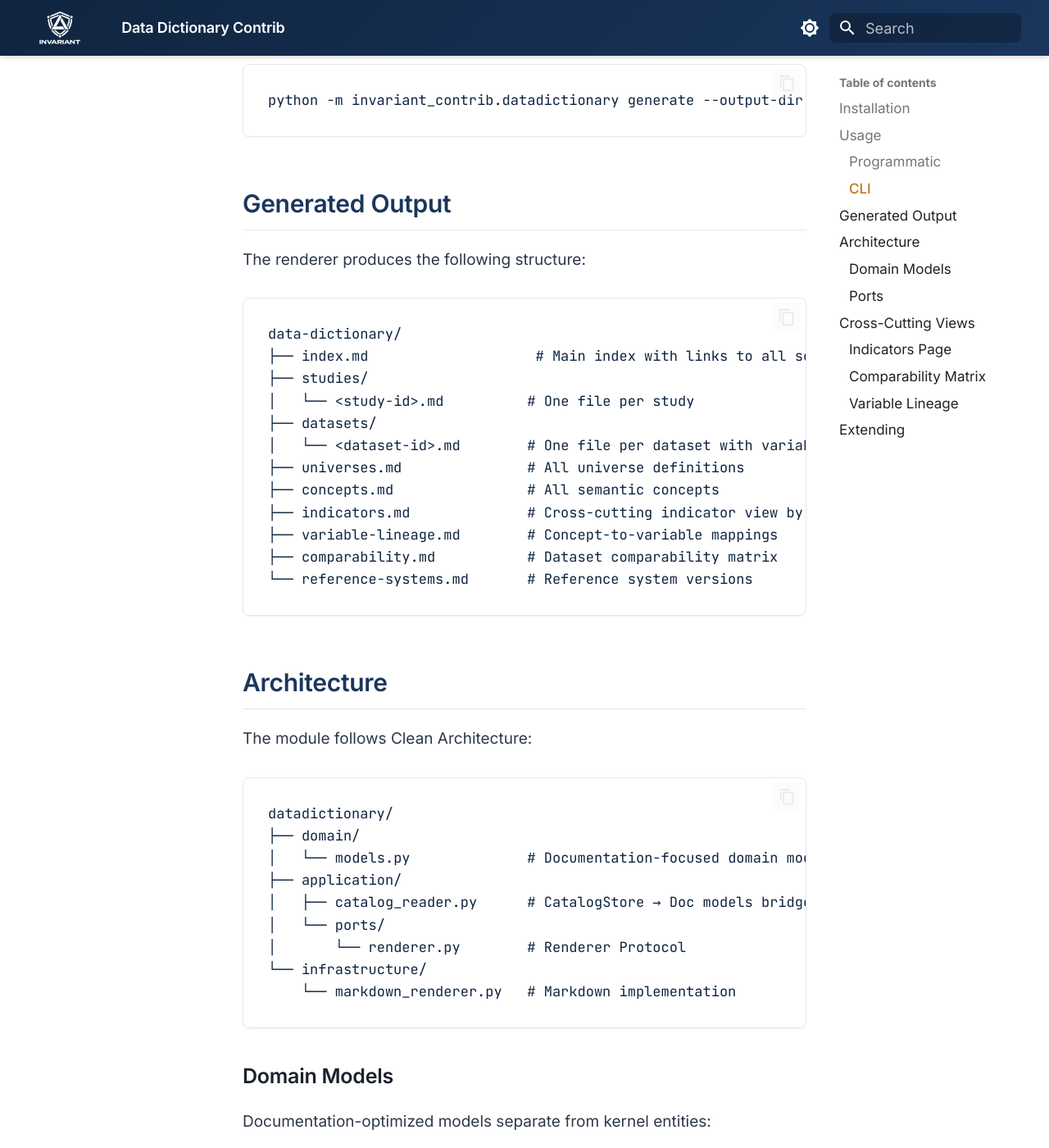
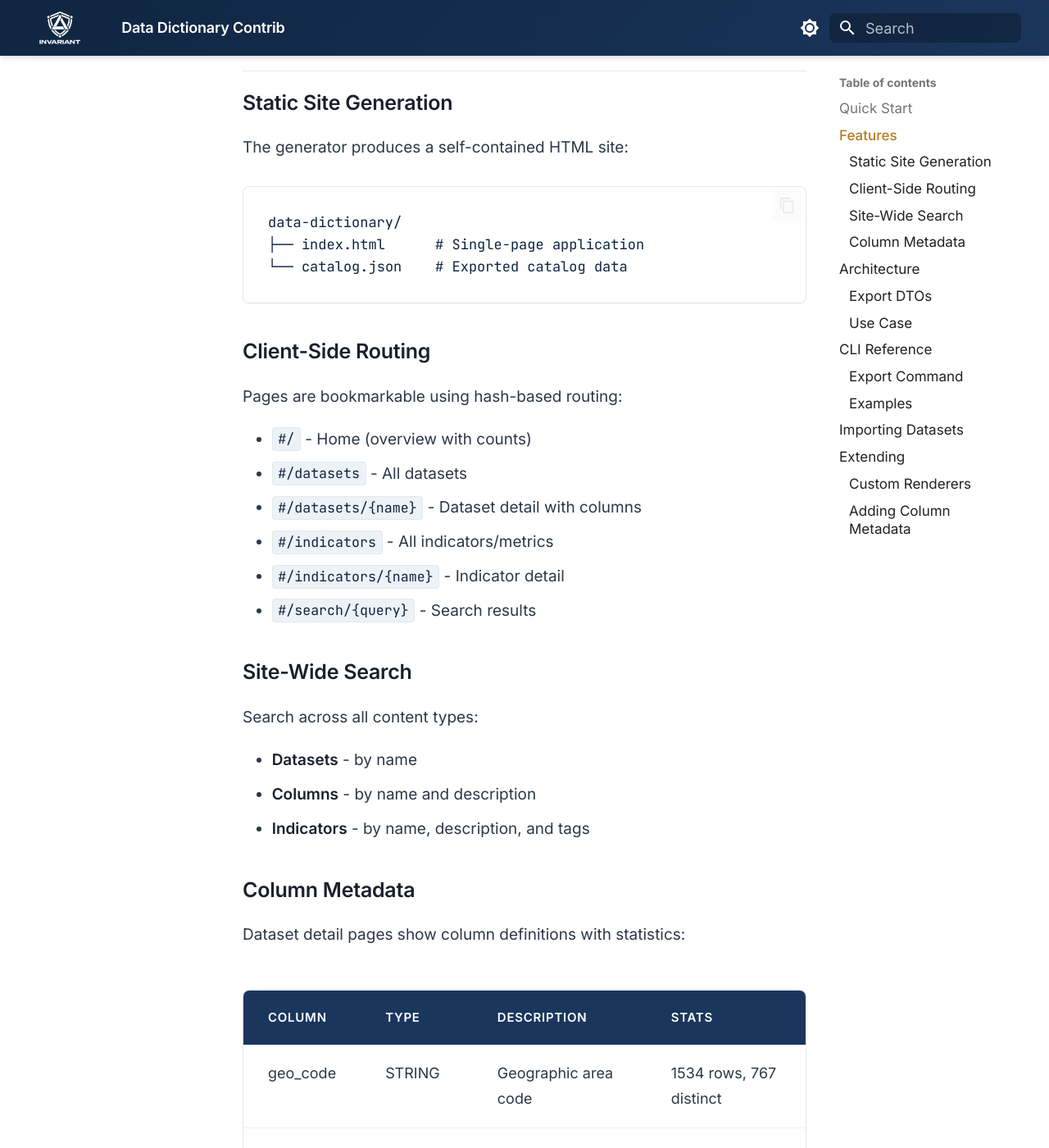
Before and after one commit to adieyal/invariant, an MkDocs documentation site: the page built from docs/developer/data-dictionary-contrib.md, in a window 1280 px wide and 1400 px high, scrolled down 1213 px. Shown: the whole window at 82% size. Built offline with MkDocs 1.6.1 and Material for MkDocs 9.7.7, drawn with Linux system fonts in a browser that asks for light colours; some of the changed text lies outside the part shown.

Commit message:
Update data dictionary docs for static HTML site generator

````diff
--- a/docs/developer/data-dictionary-contrib.md
+++ b/docs/developer/data-dictionary-contrib.md
@@ -1,133 +1,219 @@
 # Data Dictionary Contrib
 
-The `invariant_contrib.datadictionary` module generates Markdown documentation from catalog content. It transforms kernel entities into navigable documentation with cross-cutting views.
+The `invariant_contrib.datadictionary` module generates a static HTML documentation site from semantic catalog content. It exports catalog data as JSON and renders it as a single-page application with client-side routing and search.
 
-## Installation
+## Quick Start
 
-The module is included in the `invariant_contrib` package:
+Using the Makefile:
 
-```python
-from invariant_contrib.datadictionary import GenerateDataDictionary
+```bash
+# Generate data dictionary
+make data-dictionary
+
+# Generate and serve locally
+make data-dictionary-serve
 ```
 
-## Usage
+Or using the CLI directly:
 
-### Programmatic
+```bash
+# Export catalog and generate HTML site
+python -m invariant_contrib.datadictionary export \
+    --assets path/to/assets \
+    --output ./data-dictionary \
+    --with-renderer
 
-```python
-from pathlib import Path
-from invariant_contrib.datadictionary import GenerateDataDictionary
-
-# Your CatalogStore implementation
-catalog_store = YourCatalogStore(...)
-
-# Generate documentation
-use_case = GenerateDataDictionary(catalog_store)
-use_case.execute(Path("./data-dictionary"))
+# Serve locally
+python -m http.server 8000 -d ./data-dictionary
 ```
 
-### CLI
+## Features
 
-```bash
-python -m invariant_contrib.datadictionary generate --output-dir ./data-dictionary
-```
+### Static Site Generation
 
-## Generated Output
-
-The renderer produces the following structure:
+The generator produces a self-contained HTML site:
 
 ```
 data-dictionary/
-├── index.md                    # Main index with links to all sections
-├── studies/
-│   └── <study-id>.md          # One file per study
-├── datasets/
-│   └── <dataset-id>.md        # One file per dataset with variable tables
-├── universes.md               # All universe definitions
-├── concepts.md                # All semantic concepts
-├── indicators.md              # Cross-cutting indicator view by aggregation policy
-├── variable-lineage.md        # Concept-to-variable mappings
-├── comparability.md           # Dataset comparability matrix
-└── reference-systems.md       # Reference system versions
+├── index.html      # Single-page application
+└── catalog.json    # Exported catalog data
 ```
+
+### Client-Side Routing
+
+Pages are bookmarkable using hash-based routing:
+
+- `#/` - Home (overview with counts)
+- `#/datasets` - All datasets
+- `#/datasets/{name}` - Dataset detail with columns
+- `#/indicators` - All indicators/metrics
+- `#/indicators/{name}` - Indicator detail
+- `#/search/{query}` - Search results
+
+### Site-Wide Search
+
+Search across all content types:
+
+- **Datasets** - by name
+- **Columns** - by name and description
+- **Indicators** - by name, description, and tags
+
+### Column Metadata
+
+Dataset detail pages show column definitions with statistics:
+
+| Column | Type | Description | Stats |
+|--------|------|-------------|-------|
+| geo_code | STRING | Geographic area code | 1534 rows, 767 distinct |
+| sex | STRING | - | 1534 rows, 2 distinct |
+| count | INTEGER | Population count | 1534 rows, 296 distinct |
 
 ## Architecture
 
-The module follows Clean Architecture:
+The module follows Clean Architecture with a clear separation:
 
 ```
-datadictionary/
-├── domain/
-│   └── models.py              # Documentation-focused domain models
+invariant/                           # Core kernel
 ├── application/
-│   ├── catalog_reader.py      # CatalogStore → Doc models bridge
-│   └── ports/
-│       └── renderer.py        # Renderer Protocol
-└── infrastructure/
-    └── markdown_renderer.py   # Markdown implementation
+│   ├── dto/
+│   │   └── catalog_export.py       # Export DTOs (JSON-serializable)
+│   └── use_cases/
+│       └── export_catalog.py       # ExportCatalogUseCase
+
+invariant_contrib/
+└── datadictionary/
+    ├── __main__.py                 # CLI entry point
+    └── renderer/
+        └── index.html              # Single-file HTML renderer
 ```
 
-### Domain Models
+### Export DTOs
 
-Documentation-optimized models separate from kernel entities:
+The core provides JSON-serializable DTOs for catalog export:
 
-| Model | Purpose |
-|-------|---------|
-| `CatalogDoc` | Full catalog with cross-cutting properties |
-| `StudyDoc` | Study with datasets |
-| `DatasetDoc` | Dataset with variables, dimensions, measures, indicators |
-| `VariableDoc` | Variable with role detection |
-| `IndicatorDoc` | Indicator-specific metadata |
-| `UniverseDoc` | Universe definitions |
-| `ConceptDoc` | Semantic concepts |
-| `ReferenceSystemDoc` | Reference system versions |
+| DTO | Purpose |
+|-----|---------|
+| `CatalogExportDTO` | Complete catalog with all assets |
+| `DatasetExportDTO` | Dataset with columns and metadata |
+| `ColumnExportDTO` | Column definition with type and stats |
+| `ColumnStatsExportDTO` | Column statistics (row_count, null_count, distinct_count, sample_values) |
+| `MetricExportDTO` | Metric/indicator definition |
+| `DimensionExportDTO` | Dimension with attributes |
+| `GeoHierarchyExportDTO` | Geographic hierarchy levels |
 
-### Ports
-
-The `Renderer` protocol enables alternative output formats:
+### Use Case
 
 ```python
-class Renderer(Protocol):
-    def render_catalog(self, catalog: CatalogDoc, output_dir: Path) -> None: ...
-    def render_study(self, study: StudyDoc) -> str: ...
-    def render_dataset(self, dataset: DatasetDoc) -> str: ...
-    def render_index(self, catalog: CatalogDoc) -> str: ...
+from invariant.application.use_cases.export_catalog import ExportCatalogUseCase
+
+use_case = ExportCatalogUseCase(asset_store)
+result = use_case.execute()
+
+# Write to JSON
+with open("catalog.json", "w") as f:
+    json.dump(result.to_dict(), f)
 ```
 
-Implement this protocol to create renderers for HTML, PDF, or other formats.
+## CLI Reference
 
-## Cross-Cutting Views
+### Export Command
 
-The generated documentation includes analytical views:
+```bash
+python -m invariant_contrib.datadictionary export [OPTIONS]
+```
 
-### Indicators Page
+| Option | Description |
+|--------|-------------|
+| `--assets PATH` | Path to assets directory (contains `assets/` subdirectory) |
+| `--output PATH` | Output directory for generated site |
+| `--with-renderer` | Include HTML renderer (default: JSON only) |
+| `--environment ENV` | Environment overlay to apply |
 
-Groups all indicators by aggregation policy with summary counts and a master table linking each indicator to its source dataset.
+### Examples
 
-### Comparability Matrix
+```bash
+# Export JSON only
+python -m invariant_contrib.datadictionary export \
+    --assets ./my-assets \
+    --output ./output
 
-Groups datasets by:
-- **Universe** - Datasets with the same universe can be compared directly
-- **Reference System** - Datasets with the same reference system version can be joined
+# Export with HTML renderer
+python -m invariant_contrib.datadictionary export \
+    --assets ./my-assets \
+    --output ./output \
+    --with-renderer
 
-### Variable Lineage
+# Use staging environment overlay
+python -m invariant_contrib.datadictionary export \
+    --assets ./my-assets \
+    --output ./output \
+    --with-renderer \
+    --environment staging
+```
 
-Maps semantic concepts to variables across datasets, enabling cross-dataset alignment analysis.
+## Importing Datasets
+
+The `scripts/import_datasets.py` script profiles CSV files and generates YAML dataset definitions with column statistics:
+
+```bash
+python scripts/import_datasets.py
+```
+
+This reads CSV files from `data/` and metadata from `data/dataset_metadata.json`, then generates YAML files with:
+
+- Column definitions (name, data_type, nullable)
+- Column statistics (row_count, null_count, distinct_count, sample_values)
+- Descriptions and tags from metadata
 
 ## Extending
 
-To add a new output format:
+### Custom Renderers
 
-1. Implement the `Renderer` protocol
-2. Inject your renderer in place of `MarkdownRenderer`
+To create alternative output formats, generate the JSON export and render it as needed:
 
 ```python
-from invariant_contrib.datadictionary.application.catalog_reader import CatalogReader
+from invariant.application.use_cases.export_catalog import ExportCatalogUseCase
 
-reader = CatalogReader(catalog_store)
-catalog = reader.read_full_catalog()
+use_case = ExportCatalogUseCase(asset_store)
+catalog = use_case.execute()
 
-# Use your custom renderer
-my_renderer = HtmlRenderer()
-my_renderer.render_catalog(catalog, output_dir)
+# Your custom renderer
+render_pdf(catalog.to_dict(), output_path)
 ```
+
+### Adding Column Metadata
+
+Column definitions are added to datasets via YAML:
+
+```yaml
+name: my_dataset
+physical_ref:
+  schema: public
+  table: my_table
+kind: FACT
+grain_keys:
+  geo:
+    - geo_code
+
+columns:
+  - name: geo_code
+    data_type: STRING
+    description: Geographic area code
+    nullable: false
+    stats:
+      row_count: 1000
+      null_count: 0
+      distinct_count: 100
+      sample_values: ["A001", "A002", "A003"]
+
+  - name: value
+    data_type: INTEGER
+    description: Measured value
+    nullable: true
+    stats:
+      row_count: 1000
+      null_count: 50
+      distinct_count: 200
+```
+
+Supported data types: `STRING`, `INTEGER`, `FLOAT`, `DECIMAL`, `BOOLEAN`, `DATE`, `TIMESTAMP`, `JSON`
````
